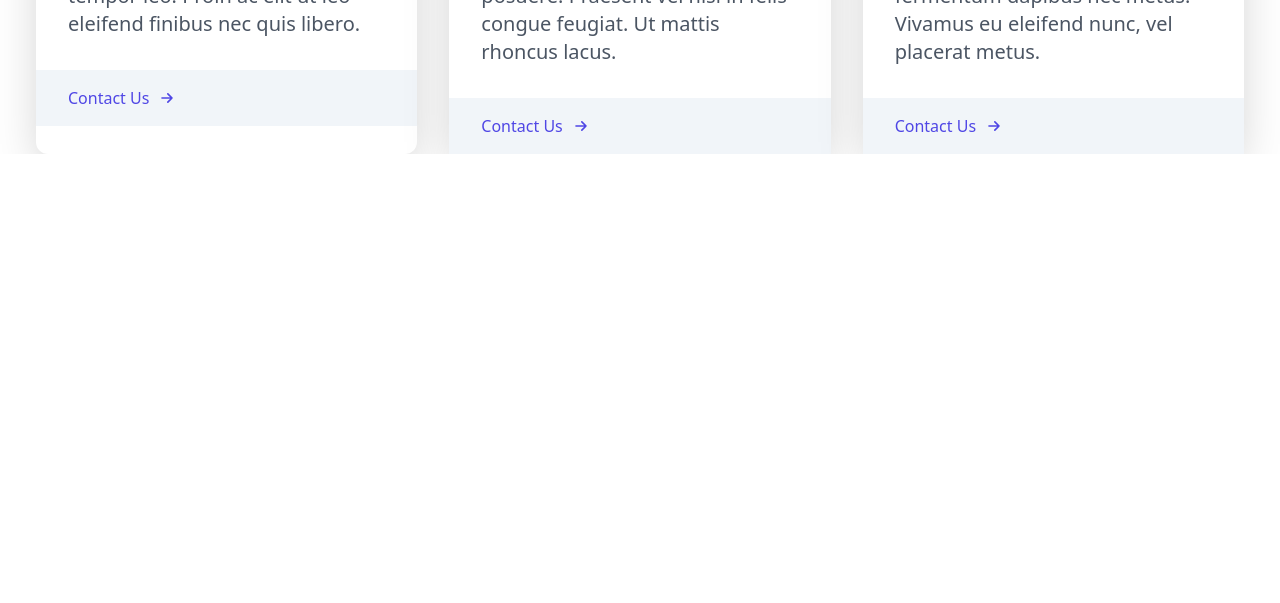
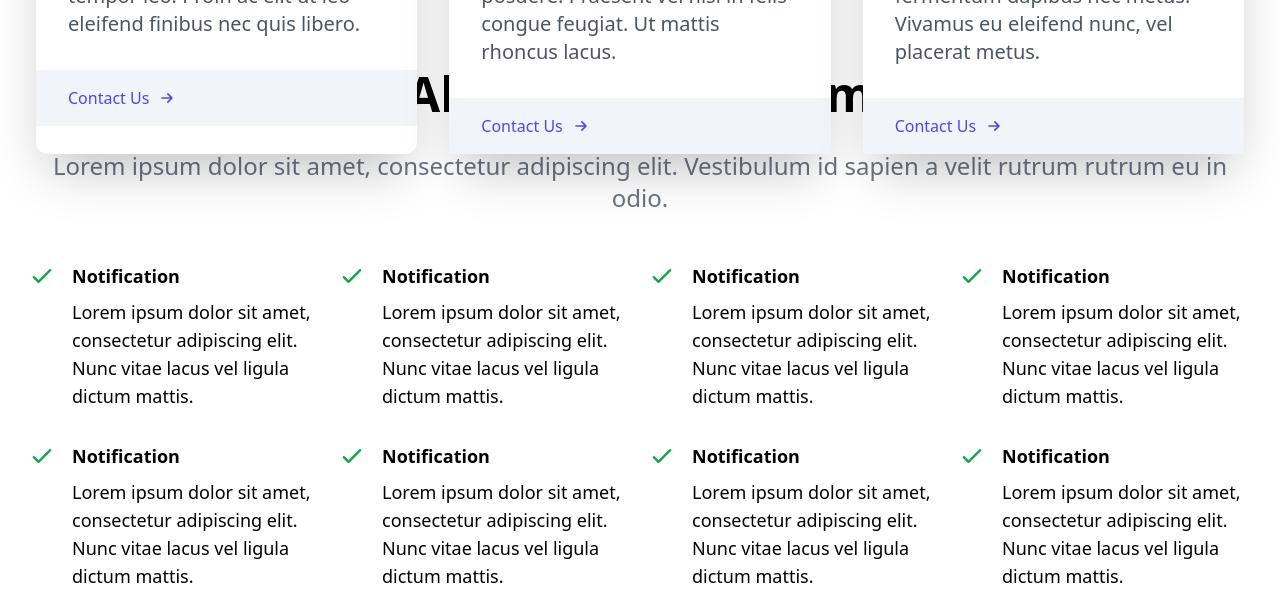
Before and after one commit to LutfiHC/tailwind_test, a React (Create React App) app: page / in a window 1280 px wide. Shown: the part 2112-2715 px from the top of the page. Before the commit the page ends 2266 px from the top, so only its background shows below. Built offline with nearby package versions, Linux system fonts and the light colour scheme; the HTML template or start-up script is replaced by a standard one.

Commit message:
all in one page added

```diff
--- a/src/App.js
+++ b/src/App.js
@@ -2,6 +2,7 @@
 import Hero from "./components/Hero";
 import About from "./components/About";
 import Support from "./components/Support";
+import AllInOne from "./components/AllInOne";
 
 function App() {
   return (
@@ -10,6 +11,7 @@
       <Hero />
       <About />
       <Support />
+      <AllInOne />
     </>
   );
 }
--- /dev/null
+++ b/src/components/AllInOne.js
@@ -0,0 +1,97 @@
+import { CheckIcon } from "@heroicons/react/outline";
+import React from "react";
+
+const AllInOne = () => {
+  return(
+    <div className="w-full">
+      <div className="max-w-[1240px] mx-auto px-2">
+        <h2 className="text-5xl font-bold text-center">All-In-One Platform</h2>
+        <p className="text-2xl py-8 text-gray-500 text-center">Lorem ipsum dolor sit amet, consectetur adipiscing elit. Vestibulum id sapien a velit rutrum rutrum eu in odio.</p>
+
+        <div className="grid sm:grid-cols-2 lg:grid-cols-4 gap-4 pt-4">
+          <div className="flex">
+            <div>
+              <CheckIcon className="w-7 mr-4 text-green-600" />
+            </div>
+            <div>
+              <h3 className="font-bold text-lg">Notification</h3>
+              <p className="text-lg pt-2 pb-4">Lorem ipsum dolor sit amet, consectetur adipiscing elit. Nunc vitae lacus vel ligula dictum mattis.</p>
+            </div>
+          </div>
+
+          <div className="flex">
+            <div>
+              <CheckIcon className="w-7 mr-4 text-green-600" />
+            </div>
+            <div>
+              <h3 className="font-bold text-lg">Notification</h3>
+              <p className="text-lg pt-2 pb-4">Lorem ipsum dolor sit amet, consectetur adipiscing elit. Nunc vitae lacus vel ligula dictum mattis.</p>
+            </div>
+          </div>
+
+          <div className="flex">
+            <div>
+              <CheckIcon className="w-7 mr-4 text-green-600" />
+            </div>
+            <div>
+              <h3 className="font-bold text-lg">Notification</h3>
+              <p className="text-lg pt-2 pb-4">Lorem ipsum dolor sit amet, consectetur adipiscing elit. Nunc vitae lacus vel ligula dictum mattis.</p>
+            </div>
+          </div>
+
+          <div className="flex">
+            <div>
+              <CheckIcon className="w-7 mr-4 text-green-600" />
+            </div>
+            <div>
+              <h3 className="font-bold text-lg">Notification</h3>
+              <p className="text-lg pt-2 pb-4">Lorem ipsum dolor sit amet, consectetur adipiscing elit. Nunc vitae lacus vel ligula dictum mattis.</p>
+            </div>
+          </div>
+
+          <div className="flex">
+            <div>
+              <CheckIcon className="w-7 mr-4 text-green-600" />
+            </div>
+            <div>
+              <h3 className="font-bold text-lg">Notification</h3>
+              <p className="text-lg pt-2 pb-4">Lorem ipsum dolor sit amet, consectetur adipiscing elit. Nunc vitae lacus vel ligula dictum mattis.</p>
+            </div>
+          </div>
+
+          <div className="flex">
+            <div>
+              <CheckIcon className="w-7 mr-4 text-green-600" />
+            </div>
+            <div>
+              <h3 className="font-bold text-lg">Notification</h3>
+              <p className="text-lg pt-2 pb-4">Lorem ipsum dolor sit amet, consectetur adipiscing elit. Nunc vitae lacus vel ligula dictum mattis.</p>
+            </div>
+          </div>
+
+          <div className="flex">
+            <div>
+              <CheckIcon className="w-7 mr-4 text-green-600" />
+            </div>
+            <div>
+              <h3 className="font-bold text-lg">Notification</h3>
+              <p className="text-lg pt-2 pb-4">Lorem ipsum dolor sit amet, consectetur adipiscing elit. Nunc vitae lacus vel ligula dictum mattis.</p>
+            </div>
+          </div>
+
+          <div className="flex">
+            <div>
+              <CheckIcon className="w-7 mr-4 text-green-600" />
+            </div>
+            <div>
+              <h3 className="font-bold text-lg">Notification</h3>
+              <p className="text-lg pt-2 pb-4">Lorem ipsum dolor sit amet, consectetur adipiscing elit. Nunc vitae lacus vel ligula dictum mattis.</p>
+            </div>
+          </div>
+        </div>
+      </div>
+    </div>
+  )
+}
+
+export default AllInOne;
--- a/src/components/NavBar.js
+++ b/src/components/NavBar.js
@@ -6,7 +6,7 @@
     const handleClick = () => setNav(!nav)
 
   return (
-    <div className="w-screen h-[80px] bg-zinc-100 fixed drop-shadow-lg">
+    <div className="w-screen h-[80px] z-10 bg-zinc-100 fixed drop-shadow-lg">
       <div className="px-4 flex justify-between items-center w-full h-full">
         <div className="flex items-center">
           <h1 className="text-3xl font-bold mr-4 sm:text-4xl">LUTFISK</h1>
```
